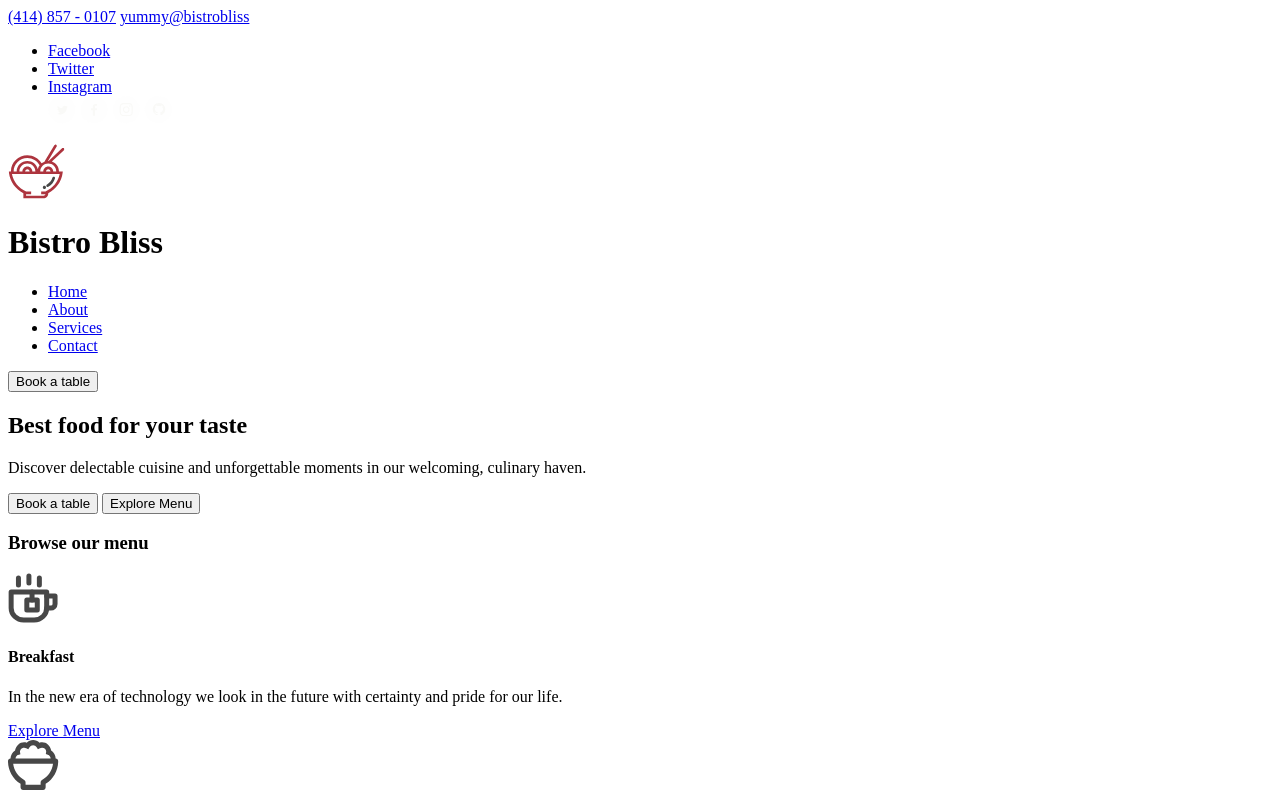
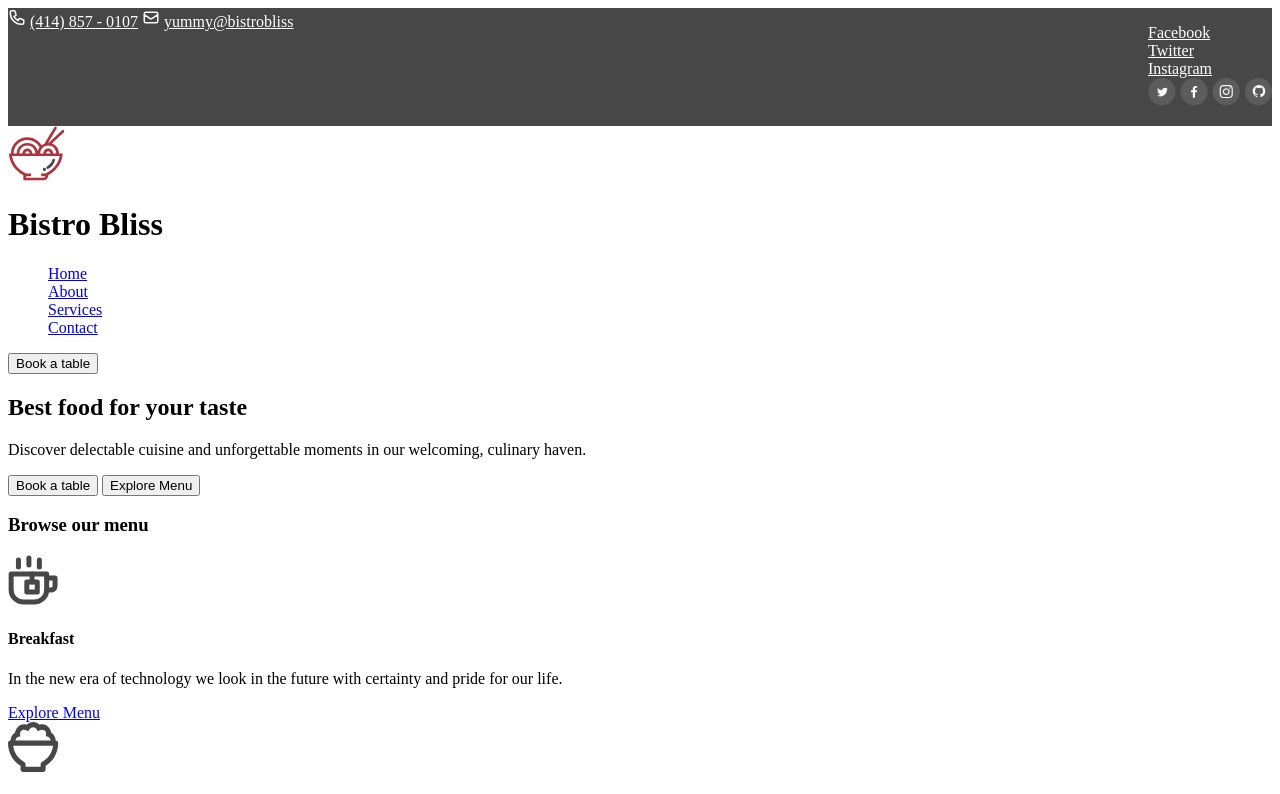
Before and after one commit to IreneAlfaroMendez/CodeSpacePracticas, a plain HTML site: page homepage.html in a window 1280 px wide. Shown: the top 794 px of the page. Drawn offline with Linux system fonts and the light colour scheme.

Commit message:
avances primeros de css para pág 1

```diff
--- /dev/null
+++ b/css/header.css
@@ -0,0 +1,9 @@
+.header{
+.top-bar{
+    display: flex;
+    justify-content: space-between;
+    background-color: #474747;
+}
+.top-bar a{
+    color: white;
+}
--- /dev/null
+++ b/css/reset.css
@@ -0,0 +1,3 @@
+ul{
+    list-style: none;
+}
--- /dev/null
+++ b/css/style.css
@@ -0,0 +1,2 @@
+@import"reset.css";
+@import"header.css";
--- a/homepage.html
+++ b/homepage.html
@@ -4,16 +4,19 @@
     <meta charset="UTF-8" />
     <meta name="viewport" content="width=device-width, initial-scale=1.0" />
     <title>Document</title>
+    <link rel="stylesheet" href="./css/style.css" />
   </head>
   <body>
-    <header>
+    <header class="header">
       <div class="top-bar">
-        <div class="to-bar-contact">
-          <a href="tel:(414) 857 - 0107">(414) 857 - 0107</a>
+        <div class="top-bar-contact">
+          <img src="./images/icono-phone.svg" alt="icono de teléfono" />
+          <a href="(414) 857 - 0107">(414) 857 - 0107</a>
+          <img src="./images/icono-mail.svg" alt="icono de correo" />
           <a href="mailto">yummy@bistrobliss</a>
         </div>
-      </div>
-      <nav class="to-bar-social">
+
+      <nav class="top-bar-social">
         <ul>
           <li><a href="#">Facebook</a></li>
           <li><a href="#">Twitter</a></li>
@@ -24,6 +27,7 @@
             <img src="./images/icono-instagram.svg" alt="icono de instagram" />
             <img src="./images/icono-github.svg" alt="icono de github" />
           </div>
+        </div>
         </ul>
       </nav>
       <div class="main-menu">
```
Also changed, not shown: images/icono-mail.svg (added), images/icono-phone.svg (added).
